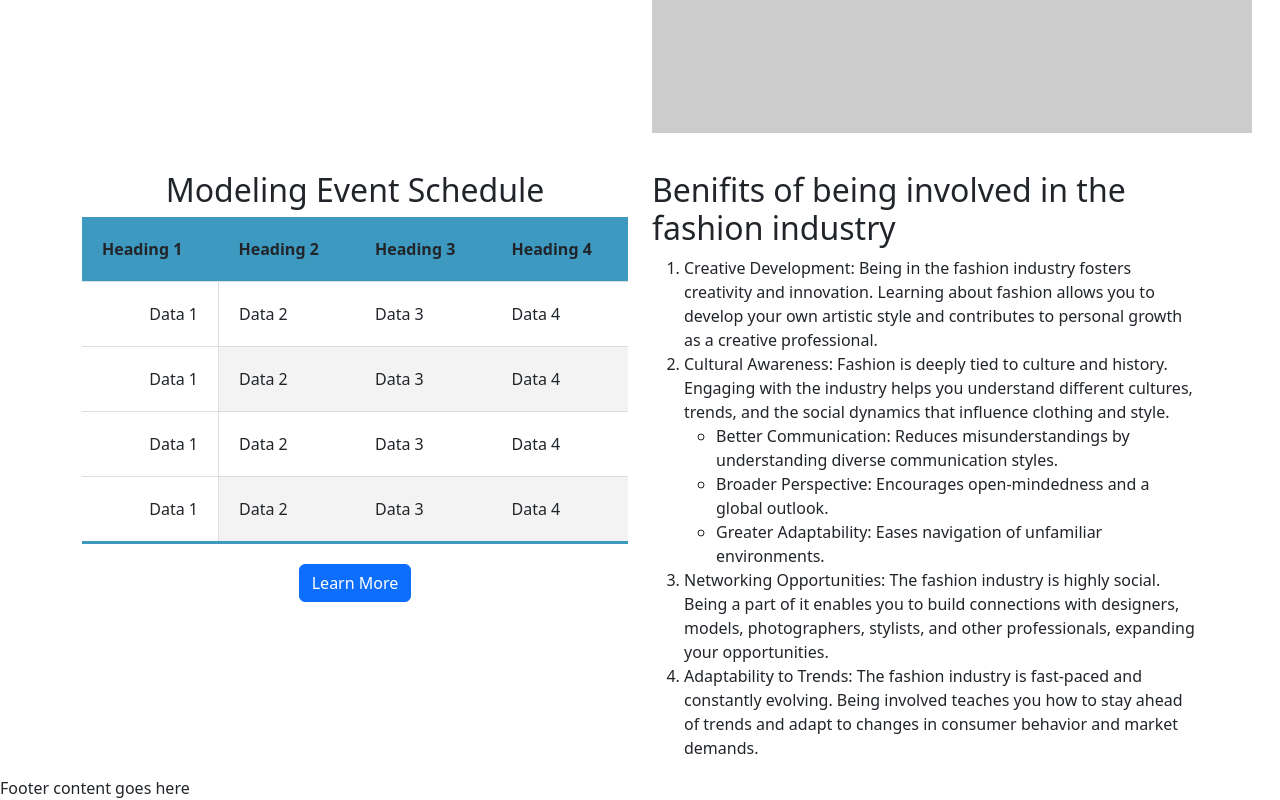
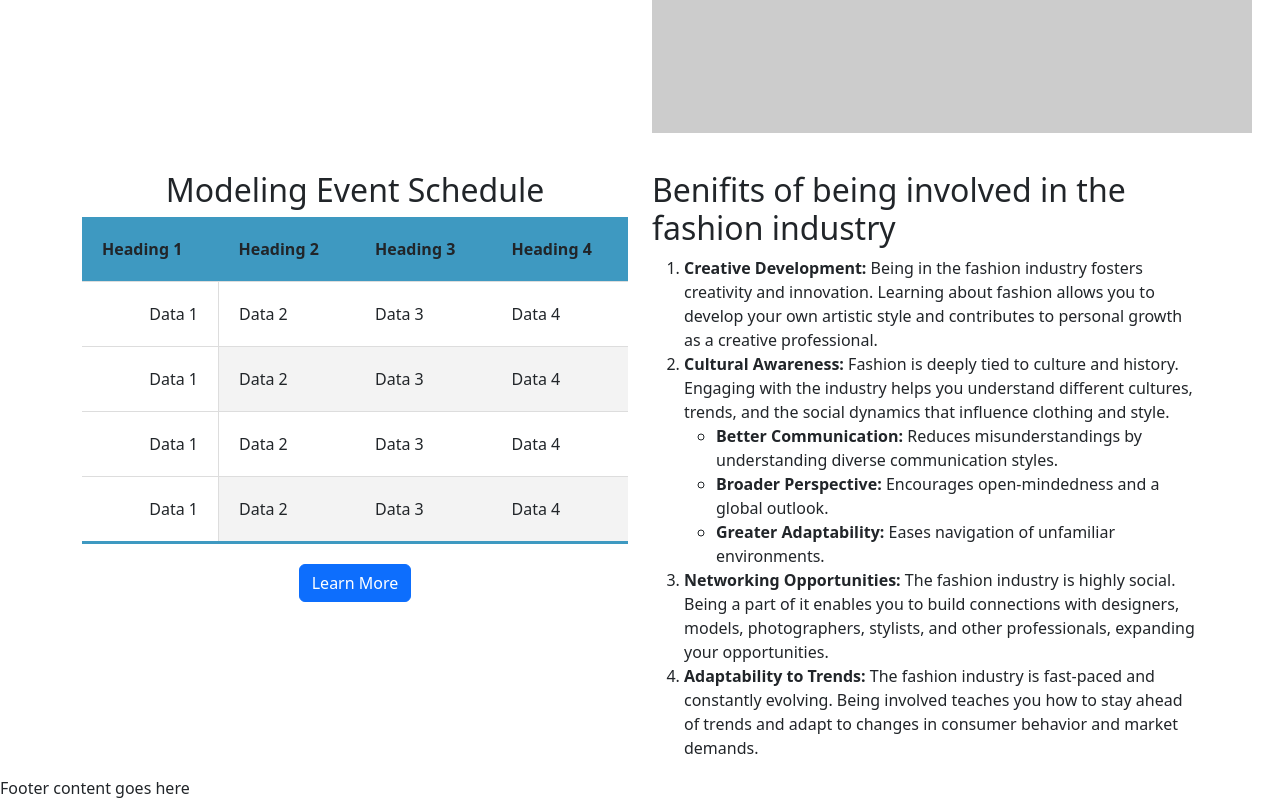
Before and after one commit to rubyjoyy/Fall-2024, a plain HTML site: page index.html in a window 1280 px wide. Shown: the part 1237-2037 px from the top of the page. Drawn offline with nearby package versions, Linux system fonts and the light colour scheme; placeholder pictures from the web are drawn by us.

Commit message:
updated list

```diff
--- a/index.html
+++ b/index.html
@@ -194,17 +194,17 @@
             <h2>Benifits of being involved in the fashion industry</h2>
 
             <ol>
-              <li>Creative Development: Being in the fashion industry fosters creativity and innovation. Learning about fashion allows you to develop your own artistic style and contributes to personal growth as a creative professional.</li>
+              <li><strong>Creative Development:</strong> Being in the fashion industry fosters creativity and innovation. Learning about fashion allows you to develop your own artistic style and contributes to personal growth as a creative professional.</li>
               <li>
-                Cultural Awareness: Fashion is deeply tied to culture and history. Engaging with the industry helps you understand different cultures, trends, and the social dynamics that influence clothing and style.
+                <strong>Cultural Awareness:</strong> Fashion is deeply tied to culture and history. Engaging with the industry helps you understand different cultures, trends, and the social dynamics that influence clothing and style.
                 <ul>
-                  <li>Better Communication: Reduces misunderstandings by understanding diverse communication styles.</li>
-                  <li>Broader Perspective: Encourages open-mindedness and a global outlook.</li>
-                  <li>Greater Adaptability: Eases navigation of unfamiliar environments.</li>
+                  <li><strong>Better Communication:</strong> Reduces misunderstandings by understanding diverse communication styles.</li>
+                  <li><strong>Broader Perspective:</strong> Encourages open-mindedness and a global outlook.</li>
+                  <li><strong>Greater Adaptability:</strong> Eases navigation of unfamiliar environments.</li>
                 </ul>
               </li>
-              <li>Networking Opportunities: The fashion industry is highly social. Being a part of it enables you to build connections with designers, models, photographers, stylists, and other professionals, expanding your opportunities.</li>
-              <li>Adaptability to Trends: The fashion industry is fast-paced and constantly evolving. Being involved teaches you how to stay ahead of trends and adapt to changes in consumer behavior and market demands.</li>
+              <li><strong>Networking Opportunities:</strong> The fashion industry is highly social. Being a part of it enables you to build connections with designers, models, photographers, stylists, and other professionals, expanding your opportunities.</li>
+              <li><strong>Adaptability to Trends:</strong> The fashion industry is fast-paced and constantly evolving. Being involved teaches you how to stay ahead of trends and adapt to changes in consumer behavior and market demands.</li>
             </ol>
           </div>
         </div>
```
